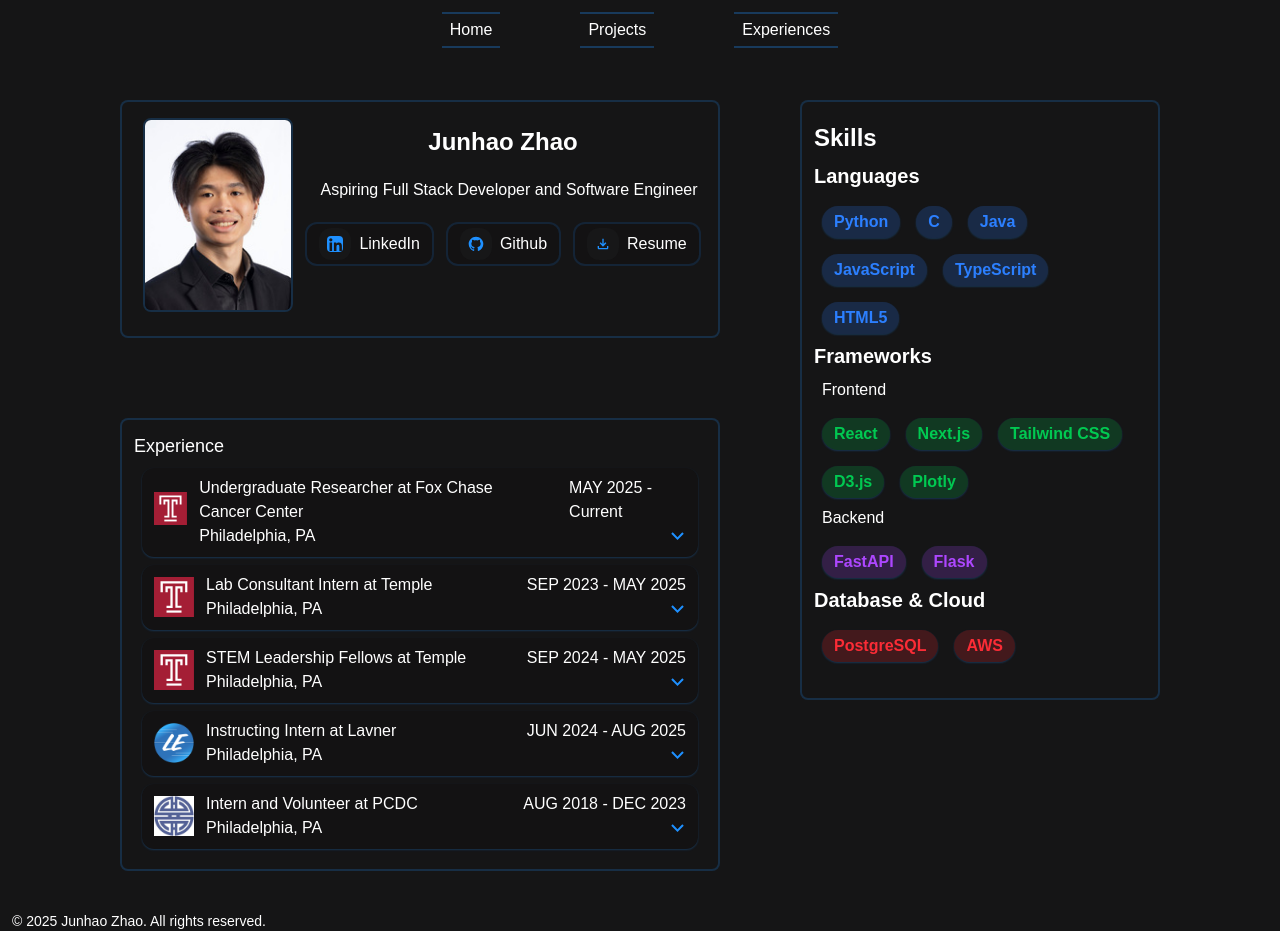
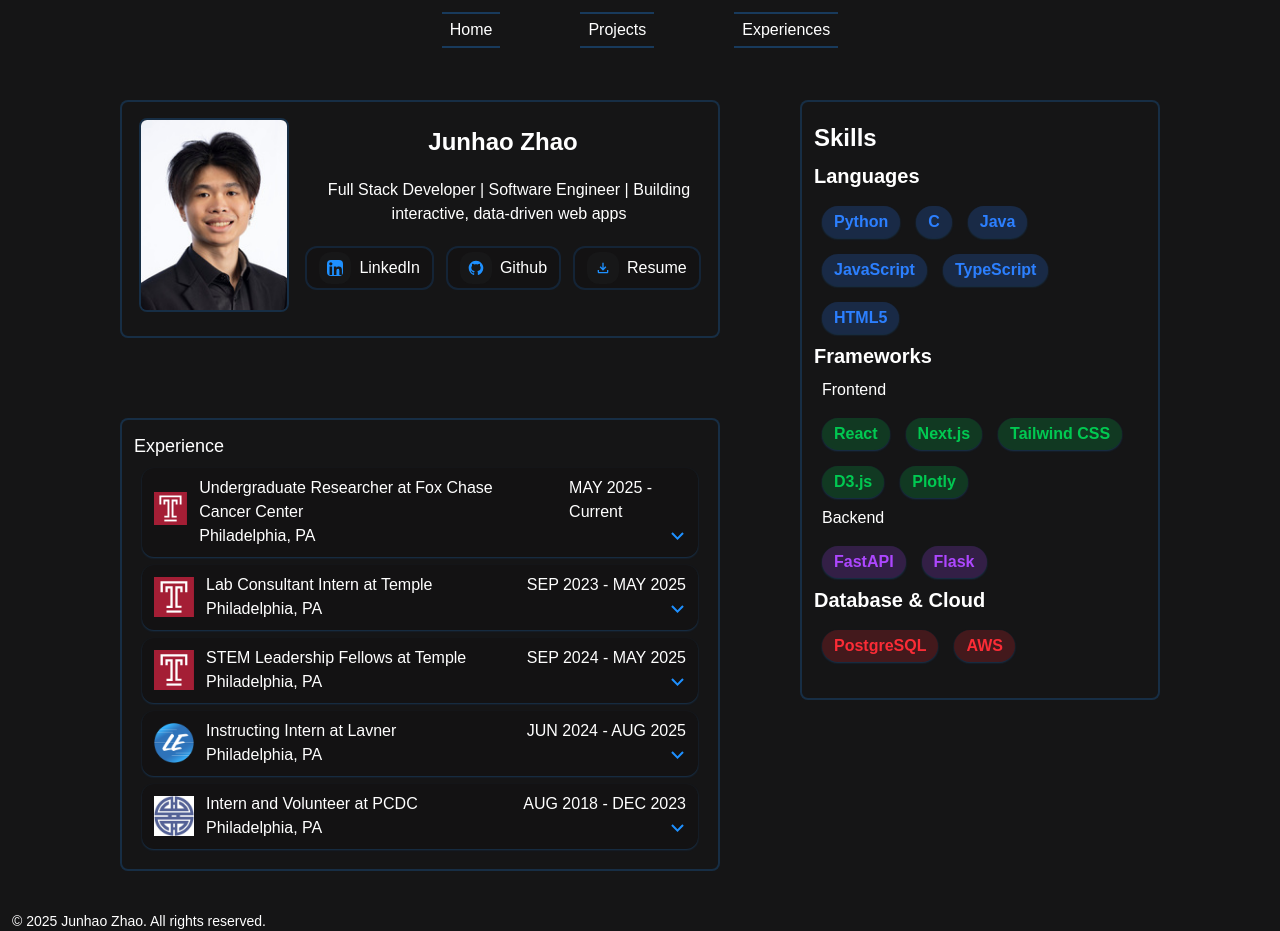
Before and after one commit to jzhao234/JunhaoZhao_Portfolio, a Next.js app: page / in a window 1280 px wide. Built offline with nearby package versions, Linux system fonts and the light colour scheme.

Commit message:
changed profile message

```diff
--- a/src/components/Profile/ProfileCard.tsx
+++ b/src/components/Profile/ProfileCard.tsx
@@ -13,8 +13,8 @@ export default function ProfileCard(){
                     <div className = "mt-3 mb-3">
                         <h1 className = "text-2xl font-bold mb-2"> Junhao Zhao </h1>
                     </div>
-                    <div className="ml-3 mb-3 text-center">
-                        <p> Aspiring Full Stack Developer and Software Engineer </p>
+                    <div className="ml-3 mb-3 text-center w-98">
+                        <p> Full Stack Developer | Software Engineer | Building interactive, data-driven web apps </p>
                     </div>
                     {/* Contact Me */}
                     <div className = "mt-auto mb-3 flex flex-wrap gap-3 justify-center">
```
